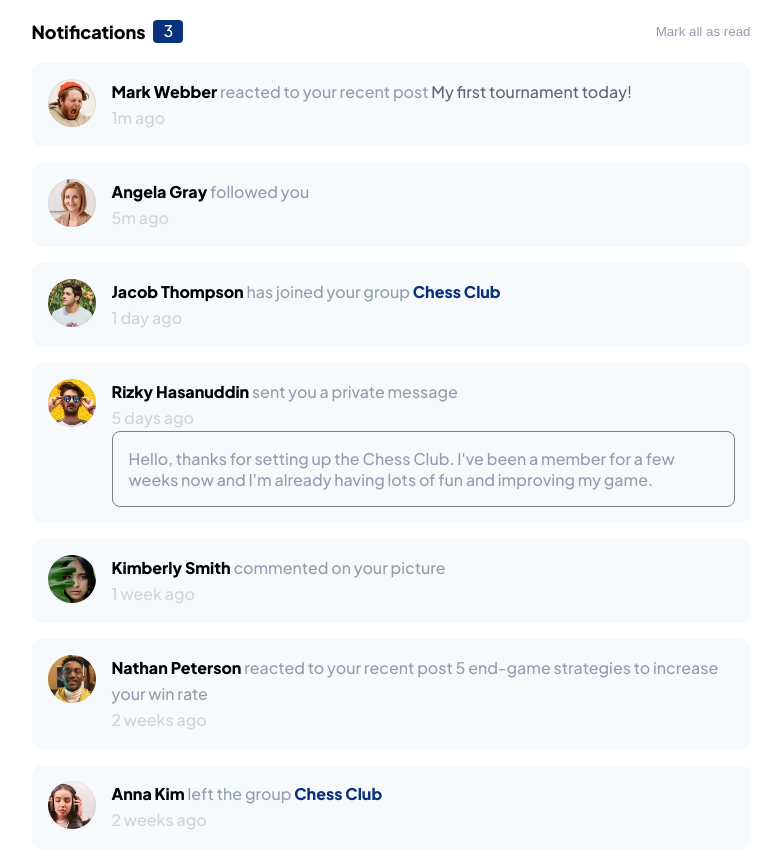
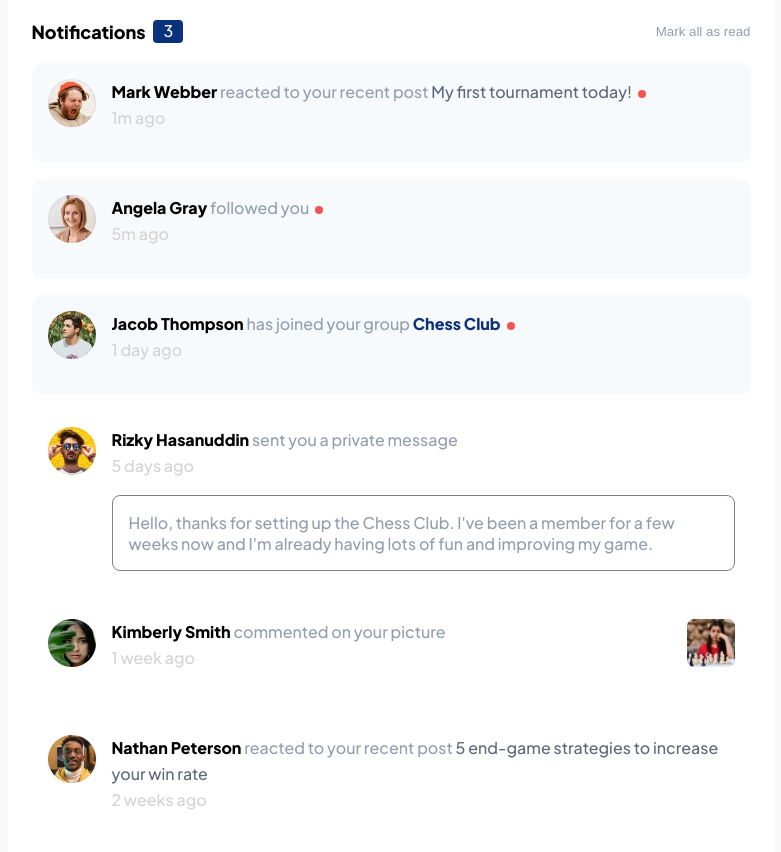
Before and after one commit to MoulyT/notifications-page-main, a plain HTML site: page index.html in a window 1280 px wide. Shown: the top 852 px of the page, without its empty margins (249-1030 px from the left). Drawn offline with Linux system fonts and the light colour scheme.

Commit message:
Finished Html and CSS changes. Added js script

```diff
--- a/index.html
+++ b/index.html
@@ -25,7 +25,7 @@
         <button class="button__all_read">Mark all as read</button>
       </header>
       <section class="section__notifications">
-        <div class="card">
+        <div class="card card--unread">
           <img
             src="/assets/images/avatar-mark-webber.webp"
             alt=""
@@ -36,12 +36,14 @@
               <a href="#" class="card__name">Mark Webber</a> reacted to your
               recent post
               <a href="#" class="card__post">My first tournament today!</a>
+              <span class="card__dot card__dot--unread"></span>
             </p>
+
             <p class="card__date">1m ago</p>
           </div>
         </div>
 
-        <div class="card">
+        <div class="card card--unread">
           <img
             src="/assets/images/avatar-angela-gray.webp"
             alt=""
@@ -50,12 +52,14 @@
           <div class="card__text">
             <p class="card__p">
               <a href="#" class="card__name">Angela Gray</a> followed you
+              <span class="card__dot card__dot--unread"></span>
             </p>
+
             <p class="card__date">5m ago</p>
           </div>
         </div>
 
-        <div class="card">
+        <div class="card card--unread">
           <img
             src="/assets/images/avatar-jacob-thompson.webp"
             alt=""
@@ -66,7 +70,9 @@
               <a href="#" class="card__name">Jacob Thompson</a> has joined your
               group
               <a href="#" class="card__group">Chess Club</a>
+              <span class="card__dot card__dot--unread"></span>
             </p>
+
             <p class="card__date">1 day ago</p>
           </div>
         </div>
@@ -80,14 +86,15 @@
           <div class="card__text">
             <p class="card__p">
               <a href="#" class="card__name">Rizky Hasanuddin</a> sent you a
-              private message
+              private message <span class="card__dot"></span>
             </p>
+
             <p class="card__date">5 days ago</p>
-            <div class="card__priv_msg">
-              Hello, thanks for setting up the Chess Club. I've been a member
+            <a href="#" class="card__priv_msg"
+              >Hello, thanks for setting up the Chess Club. I've been a member
               for a few weeks now and I'm already having lots of fun and
-              improving my game.
-            </div>
+              improving my game.</a
+            >
           </div>
         </div>
 
@@ -100,9 +107,17 @@
           <div class="card__text">
             <p class="card__p">
               <a href="#" class="card__name">Kimberly Smith</a> commented on
-              your picture
+              your picture <span class="card__dot"></span>
             </p>
+
             <p class="card__date">1 week ago</p>
+          </div>
+          <div class="card__picture_container">
+            <img
+              class="card__picture"
+              src="/assets/images/image-chess.webp"
+              alt=""
+            />
           </div>
         </div>
 
@@ -116,8 +131,12 @@
             <p class="card__p">
               <a href="#" class="card__name">Nathan Peterson</a> reacted to your
               recent post
-              <span>5 end-game strategies to increase your win rate</span>
+              <span class="card__post"
+                >5 end-game strategies to increase your win rate</span
+              >
+              <span class="card__dot"></span>
             </p>
+
             <p class="card__date">2 weeks ago</p>
           </div>
         </div>
@@ -132,7 +151,9 @@
             <p class="card__p">
               <a href="#" class="card__name">Anna Kim</a> left the group
               <a href="#" class="card__group">Chess Club</a>
+              <span class="card__dot"></span>
             </p>
+
             <p class="card__date">2 weeks ago</p>
           </div>
         </div>
--- a/styles.css
+++ b/styles.css
@@ -72,6 +72,15 @@ header {
   max-width: 47.9375rem;
 }
 
+@media screen and (min-width: 767px) {
+  body {
+    background-color: var(--very-light-grayish-blue);
+  }
+  .wrapper {
+    background-color: var(--white);
+  }
+}
+
 /* Header
 =======================================================*/
 
@@ -112,6 +121,14 @@ header {
   background-color: white;
 }
 
+.button__all_read:hover {
+  cursor: pointer;
+}
+
+.button__all_read:active {
+  color: var(--blue);
+}
+
 /*Notifications Section
 ====================================================*/
 
@@ -122,6 +139,9 @@ header {
   padding: 1rem;
   margin-bottom: 1rem;
   border-radius: 0.625rem;
+}
+
+.card--unread {
   background-color: var(--very-light-grayish-blue);
 }
 
@@ -130,9 +150,28 @@ header {
   width: 3rem;
 }
 
+.card__image {
+  cursor: pointer;
+}
+
+.card__picture_container {
+  margin-left: auto;
+}
+.card__picture {
+  width: 3rem;
+}
+
 .card__name {
   font-weight: 800;
   color: black;
+}
+
+.card__name:hover {
+  cursor: pointer;
+}
+
+.card__name:active {
+  color: var(--blue);
 }
 
 .card__text {
@@ -145,18 +184,59 @@ header {
   color: var(--dark-grayish-blue);
 }
 
+.card__post:hover {
+  cursor: pointer;
+}
+
+.card__post:active {
+  color: var(--blue);
+}
+
 .card__date {
+  margin-bottom: 1rem;
+
   color: lightgrey;
 }
 
 .card__priv_msg {
+  display: block;
   padding: 1rem;
 
   border: 1px solid gray;
   border-radius: 0.5rem;
+
+  color: inherit;
+}
+
+.card__priv_msg:hover {
+  cursor: pointer;
+}
+.card__priv_msg:active {
+  border: none;
+  background-color: var(--light-grayish-blue-1);
 }
 
 .card__group {
   font-weight: 800;
   color: var(--blue);
 }
+
+.card__group:hover {
+  cursor: pointer;
+}
+
+.card__dot {
+  display: none;
+  height: 0.5rem;
+  width: 0.5rem;
+
+  margin-left: 0.2rem;
+
+  background-color: var(--red);
+
+  border-radius: 50%;
+}
+
+.card__dot--unread {
+  display: inline-block;
+}
```
Also changed, not shown: index.js (added, +17 -0 lines).
